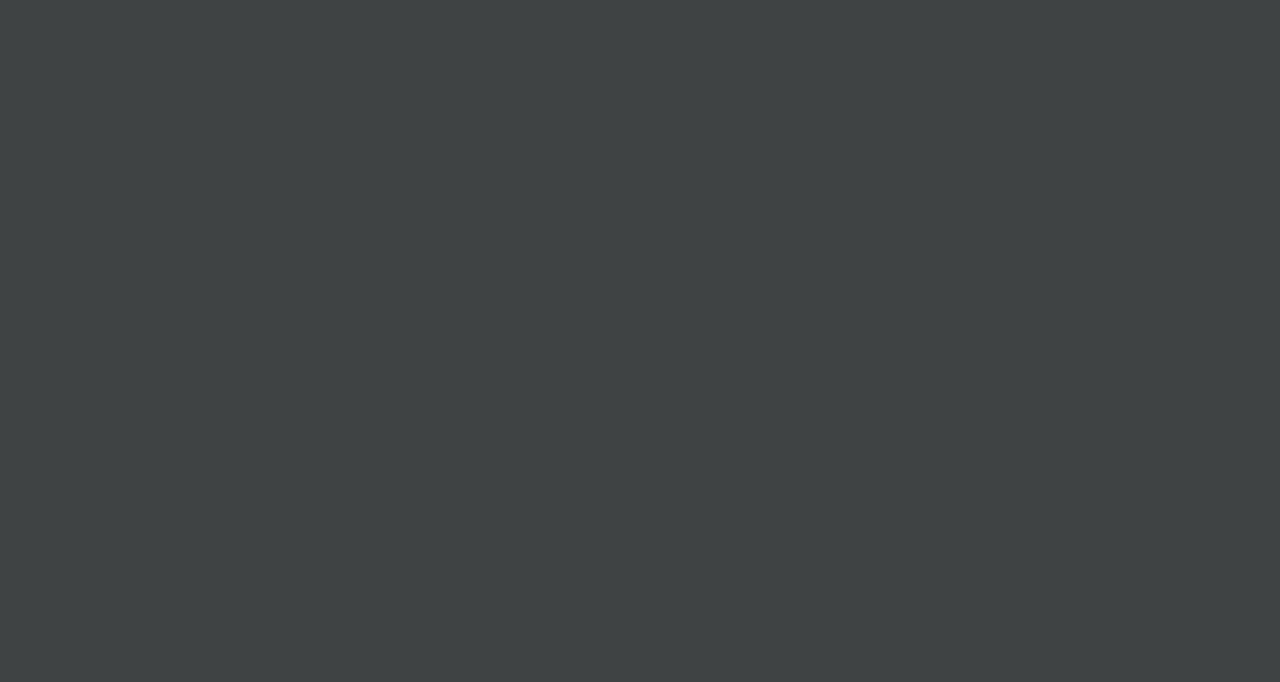
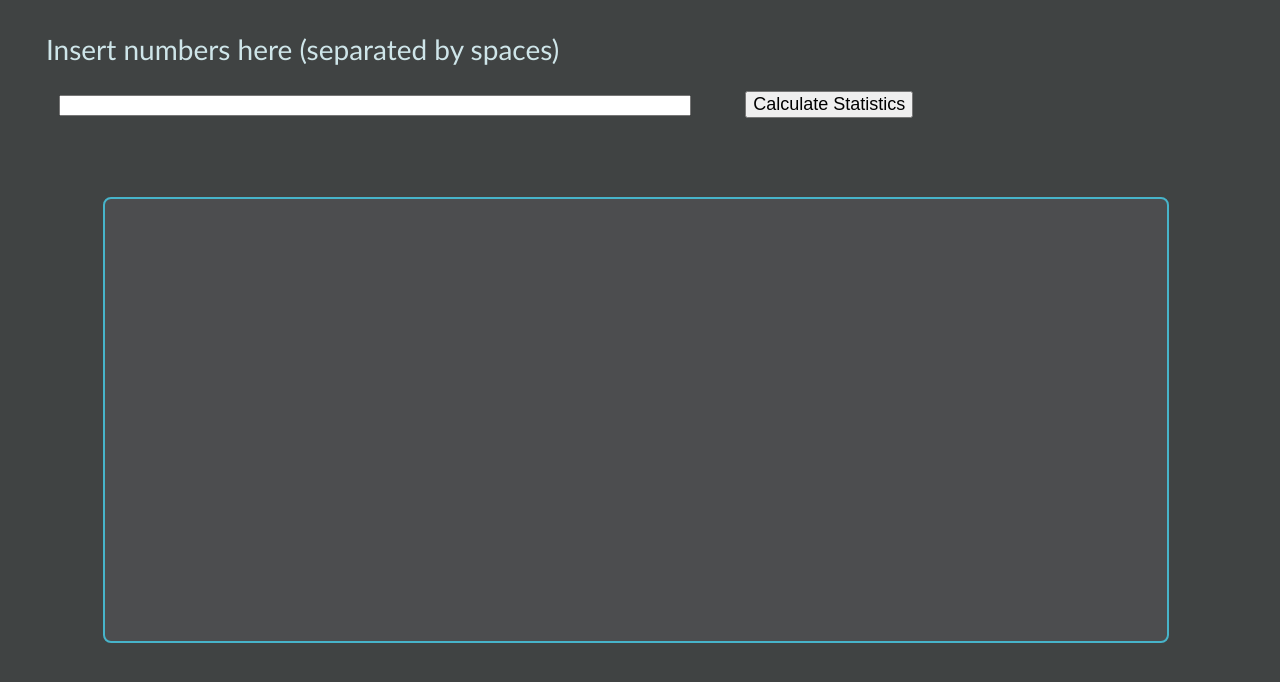
Before and after one commit to Alec5/Statistics-Calculator, a plain HTML site: page index.html in a window 1280 px wide. Drawn offline with Linux system fonts and the light colour scheme.

Commit message:
Update index.html

```diff
--- a/index.html
+++ b/index.html
@@ -1,9 +1,14 @@
 <html>
   <head>
     <title>Statistics Calculator</title>
+
   </head>
   <body>
-     <script type="text/javscript">
+    <p id="insert_nums">Insert numbers here (separated by spaces)</p>
+    <input type="text" id="num_input" />
+    <button id="calculate" onclick="calculate();">Calculate Statistics</button>
+    <div id="output"></div>
+    <script>
        let nums = [];
 let deviations = [];
 var sum = 0;
```
